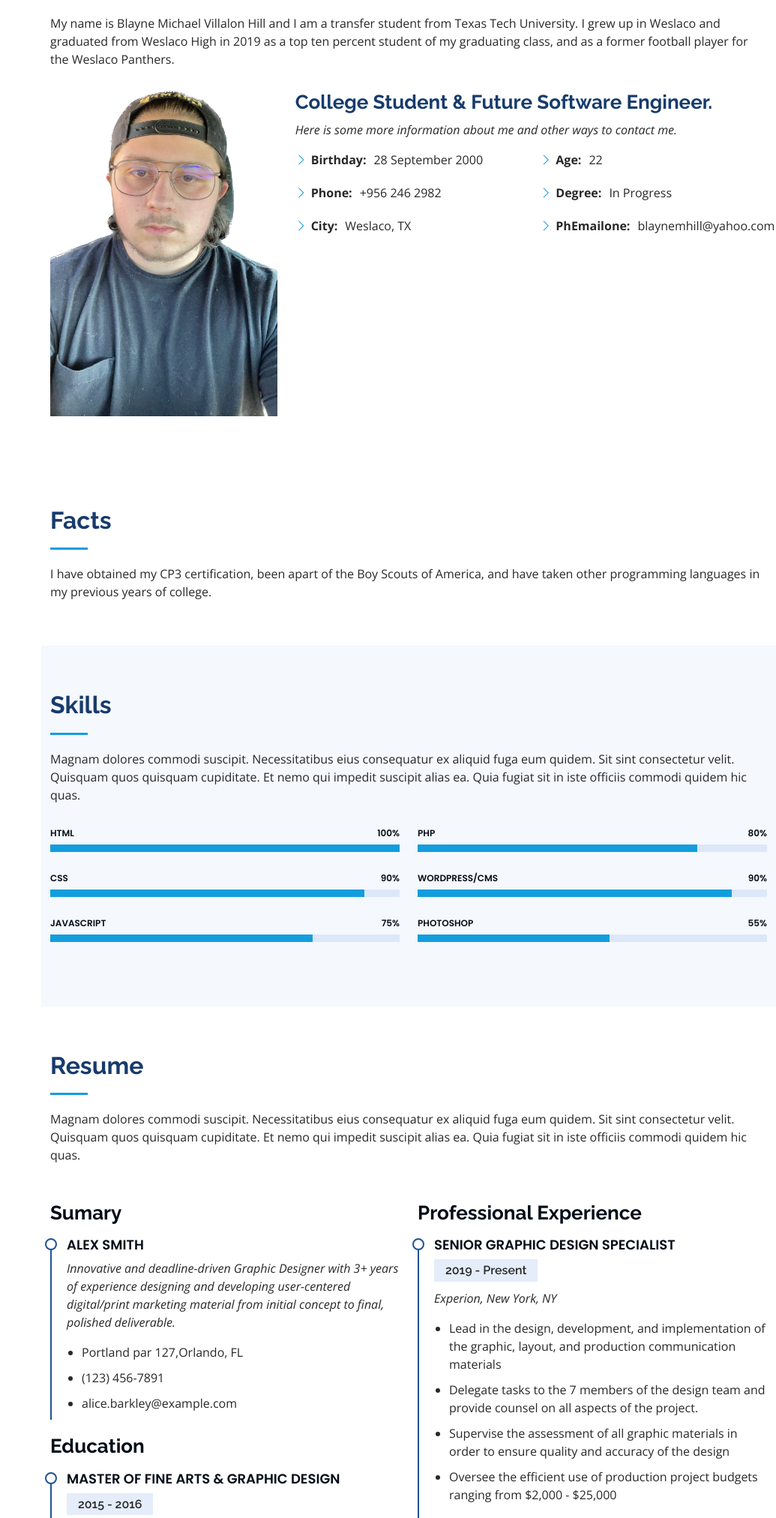
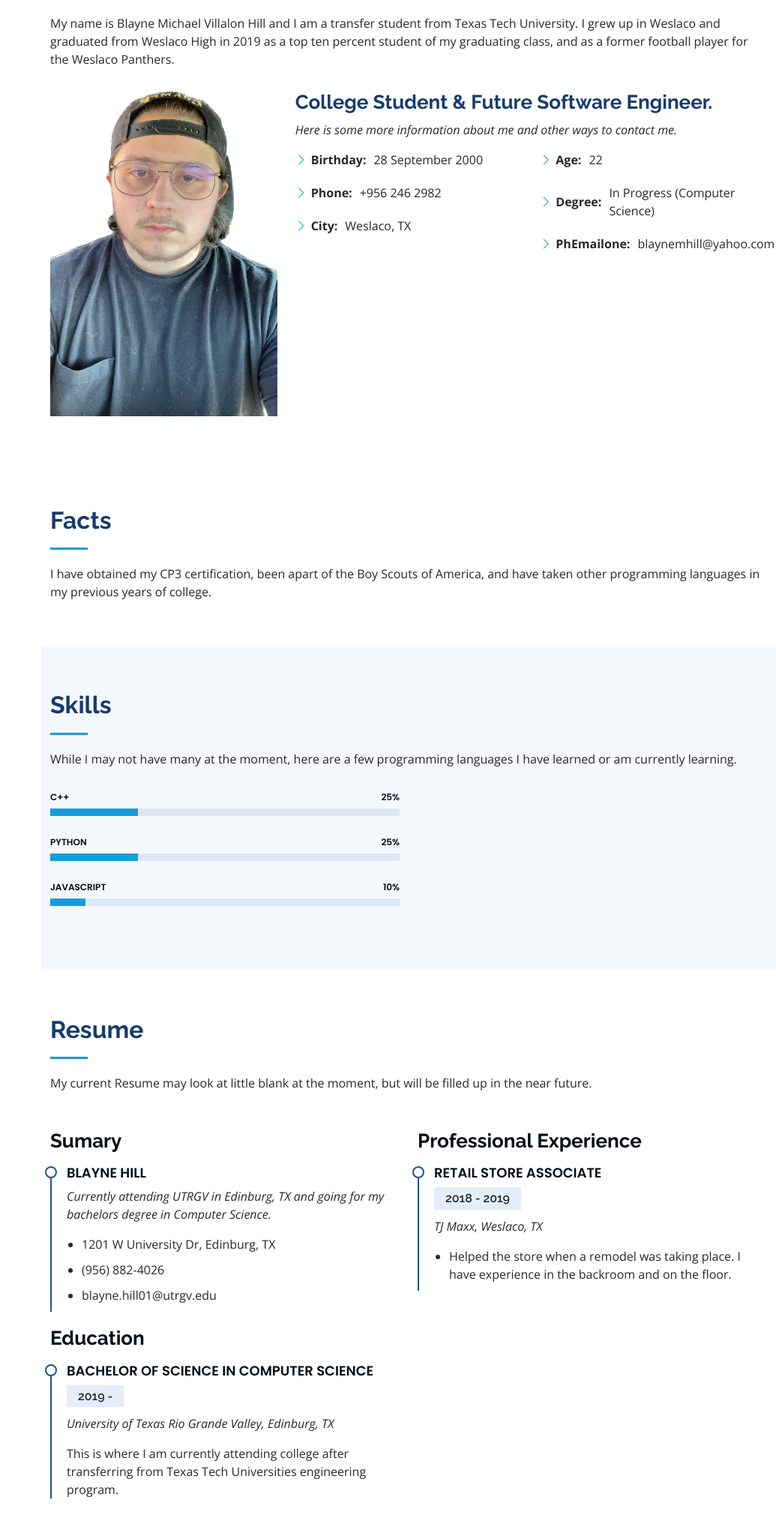
Before and after one commit to Bmhill0928/My-Resume, a Flask app: page / in a window 1280 px wide. Shown: the part 919-2943 px from the top of the page at 75% size, without its empty margins (245-1280 px from the left). Run offline with Flask 2, Linux system fonts and the light colour scheme; some libraries are stand-ins or nearby versions.

Commit message:
Finished the Resume section

```diff
--- a/templates/index.html
+++ b/templates/index.html
@@ -109,7 +109,7 @@
               <div class="col-lg-6">
                 <ul>
                   <li><i class="bi bi-chevron-right"></i> <strong>Age:</strong> <span>22</span></li>
-                  <li><i class="bi bi-chevron-right"></i> <strong>Degree:</strong> <span>In Progress</span></li>
+                  <li><i class="bi bi-chevron-right"></i> <strong>Degree:</strong> <span>In Progress (Computer Science)</span></li>
                   <li><i class="bi bi-chevron-right"></i> <strong>PhEmailone:</strong> <span>blaynemhill@yahoo.com</span></li>
                   <!-- <li><i class="bi bi-chevron-right"></i> <strong>Freelance:</strong> <span>Available</span></li> -->
                 </ul>
@@ -178,7 +178,7 @@
 
         <div class="section-title">
           <h2>Skills</h2>
-          <p>Magnam dolores commodi suscipit. Necessitatibus eius consequatur ex aliquid fuga eum quidem. Sit sint consectetur velit. Quisquam quos quisquam cupiditate. Et nemo qui impedit suscipit alias ea. Quia fugiat sit in iste officiis commodi quidem hic quas.</p>
+          <p>While I may not have many at the moment, here are a few programming languages I have learned or am currently learning.</p>
         </div>
 
         <div class="row skills-content">
@@ -186,28 +186,28 @@
           <div class="col-lg-6" data-aos="fade-up">
 
             <div class="progress">
-              <span class="skill">HTML <i class="val">100%</i></span>
+              <span class="skill">C++ <i class="val">25%</i></span>
               <div class="progress-bar-wrap">
-                <div class="progress-bar" role="progressbar" aria-valuenow="100" aria-valuemin="0" aria-valuemax="100"></div>
+                <div class="progress-bar" role="progressbar" aria-valuenow="25" aria-valuemin="0" aria-valuemax="100"></div>
               </div>
             </div>
 
             <div class="progress">
-              <span class="skill">CSS <i class="val">90%</i></span>
+              <span class="skill">Python <i class="val">25%</i></span>
               <div class="progress-bar-wrap">
-                <div class="progress-bar" role="progressbar" aria-valuenow="90" aria-valuemin="0" aria-valuemax="100"></div>
+                <div class="progress-bar" role="progressbar" aria-valuenow="25" aria-valuemin="0" aria-valuemax="100"></div>
               </div>
             </div>
 
             <div class="progress">
-              <span class="skill">JavaScript <i class="val">75%</i></span>
+              <span class="skill">JavaScript <i class="val">10%</i></span>
               <div class="progress-bar-wrap">
-                <div class="progress-bar" role="progressbar" aria-valuenow="75" aria-valuemin="0" aria-valuemax="100"></div>
+                <div class="progress-bar" role="progressbar" aria-valuenow="10" aria-valuemin="0" aria-valuemax="100"></div>
               </div>
             </div>
 
           </div>
-
+<!--
           <div class="col-lg-6" data-aos="fade-up" data-aos-delay="100">
 
             <div class="progress">
@@ -229,7 +229,7 @@
               <div class="progress-bar-wrap">
                 <div class="progress-bar" role="progressbar" aria-valuenow="55" aria-valuemin="0" aria-valuemax="100"></div>
               </div>
-            </div>
+            </div> -->
 
           </div>
 
@@ -244,49 +244,47 @@
 
         <div class="section-title">
           <h2>Resume</h2>
-          <p>Magnam dolores commodi suscipit. Necessitatibus eius consequatur ex aliquid fuga eum quidem. Sit sint consectetur velit. Quisquam quos quisquam cupiditate. Et nemo qui impedit suscipit alias ea. Quia fugiat sit in iste officiis commodi quidem hic quas.</p>
+          <p>My current Resume may look at little blank at the moment, but will be filled up in the near future.</p>
         </div>
 
         <div class="row">
           <div class="col-lg-6" data-aos="fade-up">
             <h3 class="resume-title">Sumary</h3>
             <div class="resume-item pb-0">
-              <h4>Alex Smith</h4>
-              <p><em>Innovative and deadline-driven Graphic Designer with 3+ years of experience designing and developing user-centered digital/print marketing material from initial concept to final, polished deliverable.</em></p>
+              <h4>Blayne Hill</h4>
+              <p><em>Currently attending UTRGV in Edinburg, TX and going for my bachelors degree in Computer Science.</em></p>
               <ul>
-                <li>Portland par 127,Orlando, FL</li>
-                <li>(123) 456-7891</li>
-                <li>alice.barkley@example.com</li>
+                <li>1201 W University Dr, Edinburg, TX</li>
+                <li>(956) 882-4026</li>
+                <li>blayne.hill01@utrgv.edu</li>
               </ul>
             </div>
 
             <h3 class="resume-title">Education</h3>
-            <div class="resume-item">
+            <!-- <div class="resume-item">
               <h4>Master of Fine Arts &amp; Graphic Design</h4>
               <h5>2015 - 2016</h5>
               <p><em>Rochester Institute of Technology, Rochester, NY</em></p>
               <p>Qui deserunt veniam. Et sed aliquam labore tempore sed quisquam iusto autem sit. Ea vero voluptatum qui ut dignissimos deleniti nerada porti sand markend</p>
-            </div>
+            </div> -->
             <div class="resume-item">
-              <h4>Bachelor of Fine Arts &amp; Graphic Design</h4>
-              <h5>2010 - 2014</h5>
-              <p><em>Rochester Institute of Technology, Rochester, NY</em></p>
-              <p>Quia nobis sequi est occaecati aut. Repudiandae et iusto quae reiciendis et quis Eius vel ratione eius unde vitae rerum voluptates asperiores voluptatem Earum molestiae consequatur neque etlon sader mart dila</p>
+              <h4>Bachelor of Science in Computer Science</h4>
+              <h5>2019 - </h5>
+              <p><em>University of Texas Rio Grande Valley, Edinburg, TX</em></p>
+              <p>This is where I am currently attending college after transferring from Texas Tech Universities engineering program.</p>
             </div>
           </div>
           <div class="col-lg-6" data-aos="fade-up" data-aos-delay="100">
             <h3 class="resume-title">Professional Experience</h3>
             <div class="resume-item">
-              <h4>Senior graphic design specialist</h4>
-              <h5>2019 - Present</h5>
-              <p><em>Experion, New York, NY </em></p>
+              <h4>Retail Store Associate</h4>
+              <h5>2018 - 2019</h5>
+              <p><em>TJ Maxx, Weslaco, TX </em></p>
               <ul>
-                <li>Lead in the design, development, and implementation of the graphic, layout, and production communication materials</li>
-                <li>Delegate tasks to the 7 members of the design team and provide counsel on all aspects of the project. </li>
-                <li>Supervise the assessment of all graphic materials in order to ensure quality and accuracy of the design</li>
-                <li>Oversee the efficient use of production project budgets ranging from $2,000 - $25,000</li>
+                <li>Helped the store when a remodel was taking place. I have experience in the backroom and on the floor.</li>
+
               </ul>
-            </div>
+            <!-- </div>
             <div class="resume-item">
               <h4>Graphic design specialist</h4>
               <h5>2017 - 2018</h5>
@@ -297,7 +295,7 @@
                 <li>Recommended and consulted with clients on the most appropriate graphic design</li>
                 <li>Created 4+ design presentations and proposals a month for clients and account managers</li>
               </ul>
-            </div>
+            </div> -->
           </div>
         </div>
 
```
